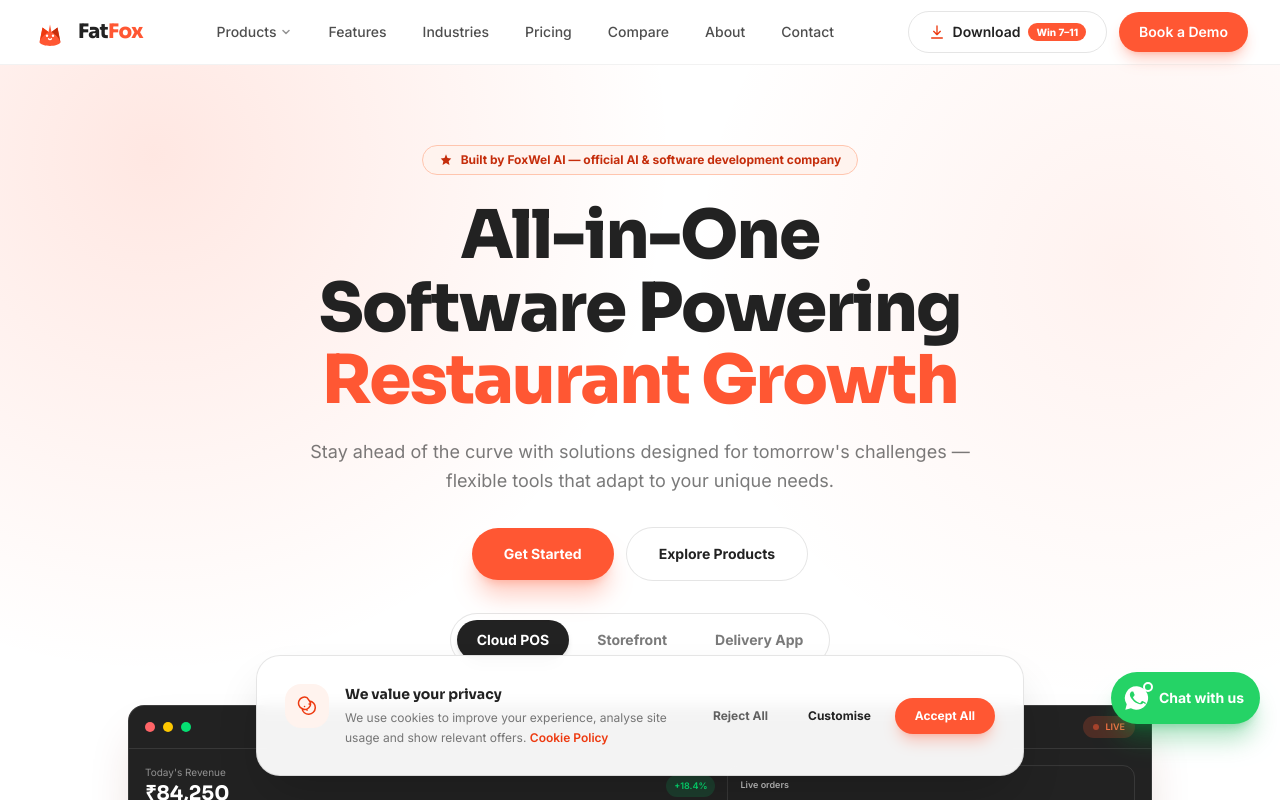
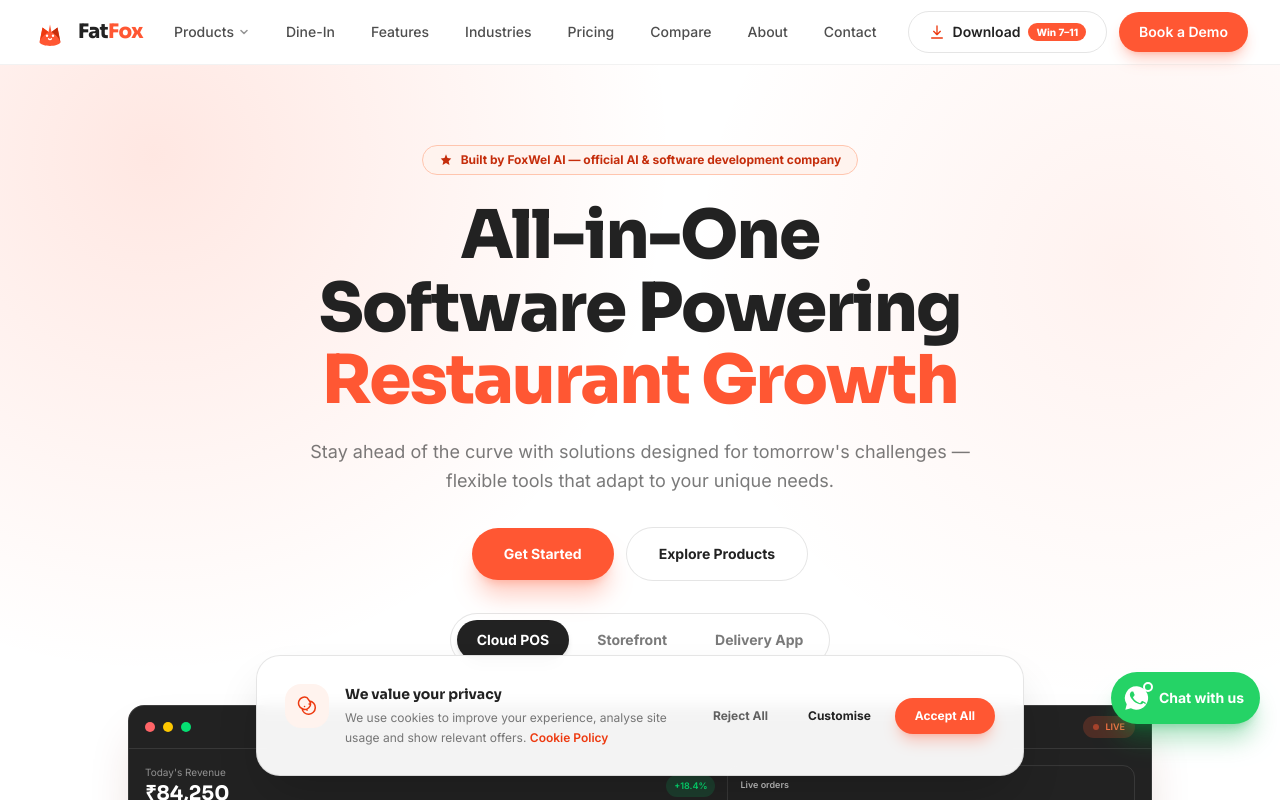
Before and after one commit to Gagan-k0/LandinPage, a Next.js app: page / in a window 1280 px wide. Shown: the top 800 px of the page. Built offline with nearby package versions, Linux system fonts and the light colour scheme.

Commit message:
Update navigation (Header, Footer, Sitemap) with Dine-In Management links

```diff
--- a/app/sitemap.ts
+++ b/app/sitemap.ts
@@ -5,6 +5,8 @@
   const now = new Date();
   const pages: Array<{ path: string; priority: number; changeFrequency: "weekly" | "monthly" | "yearly" }> = [
     { path: "", priority: 1, changeFrequency: "weekly" },
+    { path: "/dinin", priority: 1.0, changeFrequency: "weekly" },
+    { path: "/dine-in", priority: 0.9, changeFrequency: "weekly" },
     { path: "/pos", priority: 0.9, changeFrequency: "weekly" },
     { path: "/storefront", priority: 0.9, changeFrequency: "weekly" },
     { path: "/delivery", priority: 0.9, changeFrequency: "weekly" },
--- a/components/Footer.tsx
+++ b/components/Footer.tsx
@@ -6,6 +6,7 @@
 import { site } from "@/lib/site";
 
 const PRODUCTS = [
+  { name: "Dine-In Management", href: "/dinin", desc: "40+ tables, Captain app, QR scan-and-pay & silent KOT printing." },
   { name: "Storefront", href: "/storefront", desc: "White-label online ordering website for every restaurant you power." },
   { name: "Cloud POS & Admin", href: "/pos", desc: "Orders, kitchen, billing, inventory and staff — one control room." },
   { name: "Delivery Partner App", href: "/delivery", desc: "A driver app your delivery fleet will love to use." },
--- a/components/Header.tsx
+++ b/components/Header.tsx
@@ -11,11 +11,13 @@
     label: "Products",
     href: "/#products",
     children: [
+      { label: "Dine-In Management", href: "/dinin", desc: "40+ tables, Captain app & QR ordering" },
       { label: "Storefront", href: "/storefront", desc: "White-label online ordering website" },
       { label: "Cloud POS & Admin", href: "/pos", desc: "Orders, kitchen, billing & staff" },
       { label: "Delivery Partner App", href: "/delivery", desc: "Track, accept & deliver faster" },
     ],
   },
+  { label: "Dine-In", href: "/dinin" },
   { label: "Features", href: "/features" },
   { label: "Industries", href: "/industries" },
   { label: "Pricing", href: "/pricing" },
```
